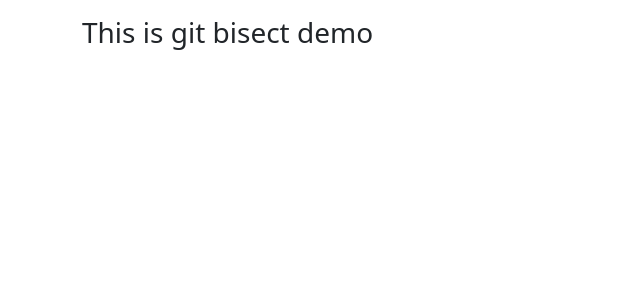
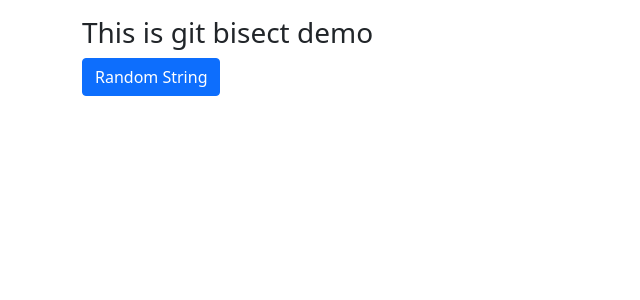
Before and after one commit to nqminhuit/git-bisect-demo, a React app: page / in a window 1280 px wide. Shown: the top 300 px of the page, without its empty margins (0-640 px from the left). Built offline with nearby package versions, Linux system fonts and the light colour scheme.

Commit message:
1: add layout

```diff
--- a/src/components/Layout.jsx
+++ b/src/components/Layout.jsx
@@ -5,6 +5,7 @@ export default function Layout() {
   return (
     <div className="container mt-3">
       <h3>This is git bisect demo</h3>
+      <input type="button" className="btn btn-primary" value="Random String" />
     </div>
   );
 
```
